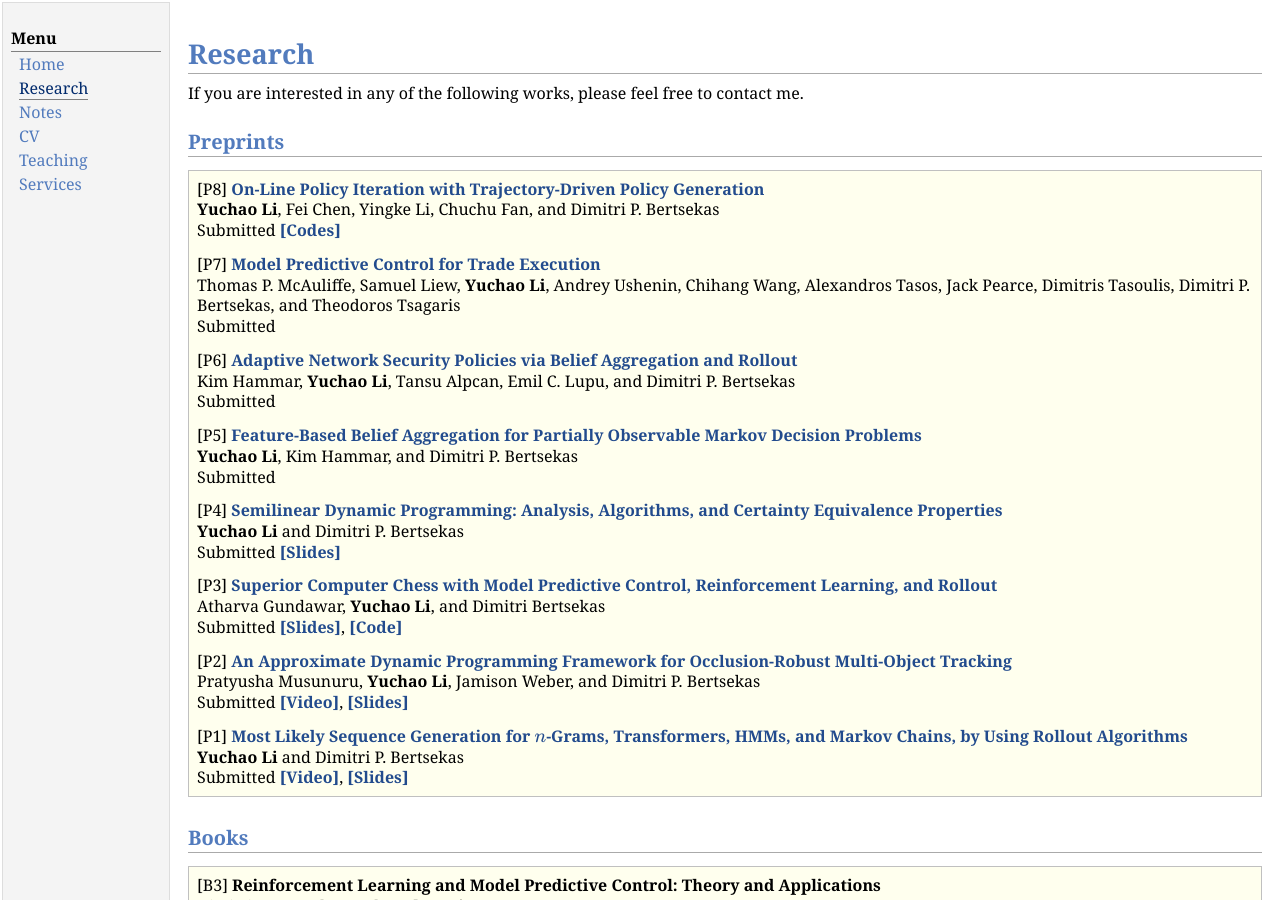
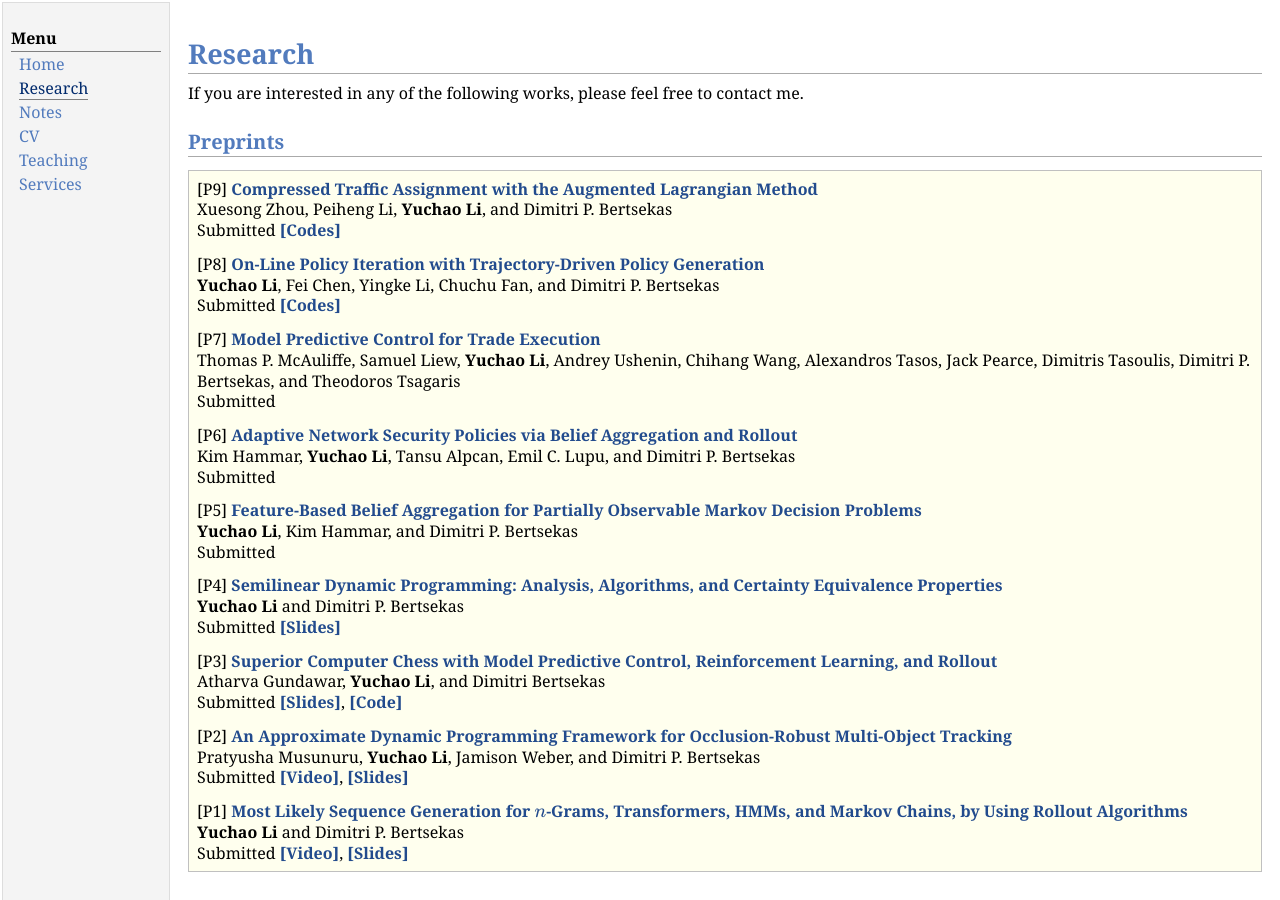
Before and after one commit to yuchaotaigu/yuchaotaigu.github.io, a Jekyll site: the page research.html, which Jekyll copies as it is, in a window 1280 px wide and 900 px high. Built offline with Jekyll 4.4.1, drawn with Linux system fonts in a browser that asks for light colours; comment, search, counter and statistics services are not loaded.

Commit message:
Add new preprints to research.html
Added new preprints with authors and code links.

```diff
--- a/research.html
+++ b/research.html
@@ -46,6 +46,9 @@ If you are interested in any of the following works, please feel free to contact
 <h2>Preprints</h2>
 <div class="infoblock">
 <div class="blockcontent">
+<p>[P9] <a href="https://arxiv.org/abs/2604.23101"><b>Compressed Traffic Assignment with the Augmented Lagrangian Method</b></a> <br />
+Xuesong Zhou, Peiheng Li, <b>Yuchao Li</b>, and Dimitri P. Bertsekas<br />
+ Submitted <a href="https://github.com/asu-trans-ai-lab/CompressedTAP"><b>[Codes]</b></a></p>
 <p>[P8] <a href="https://arxiv.org/abs/2604.15004"><b>On-Line Policy Iteration with Trajectory-Driven Policy Generation</b></a> <br />
 <b>Yuchao Li</b>, Fei Chen, Yingke Li, Chuchu Fan, and Dimitri P. Bertsekas<br />
  Submitted <a href="https://github.com/yuchaotaigu/On-Line-Policy-Iteration"><b>[Codes]</b></a></p>
```
